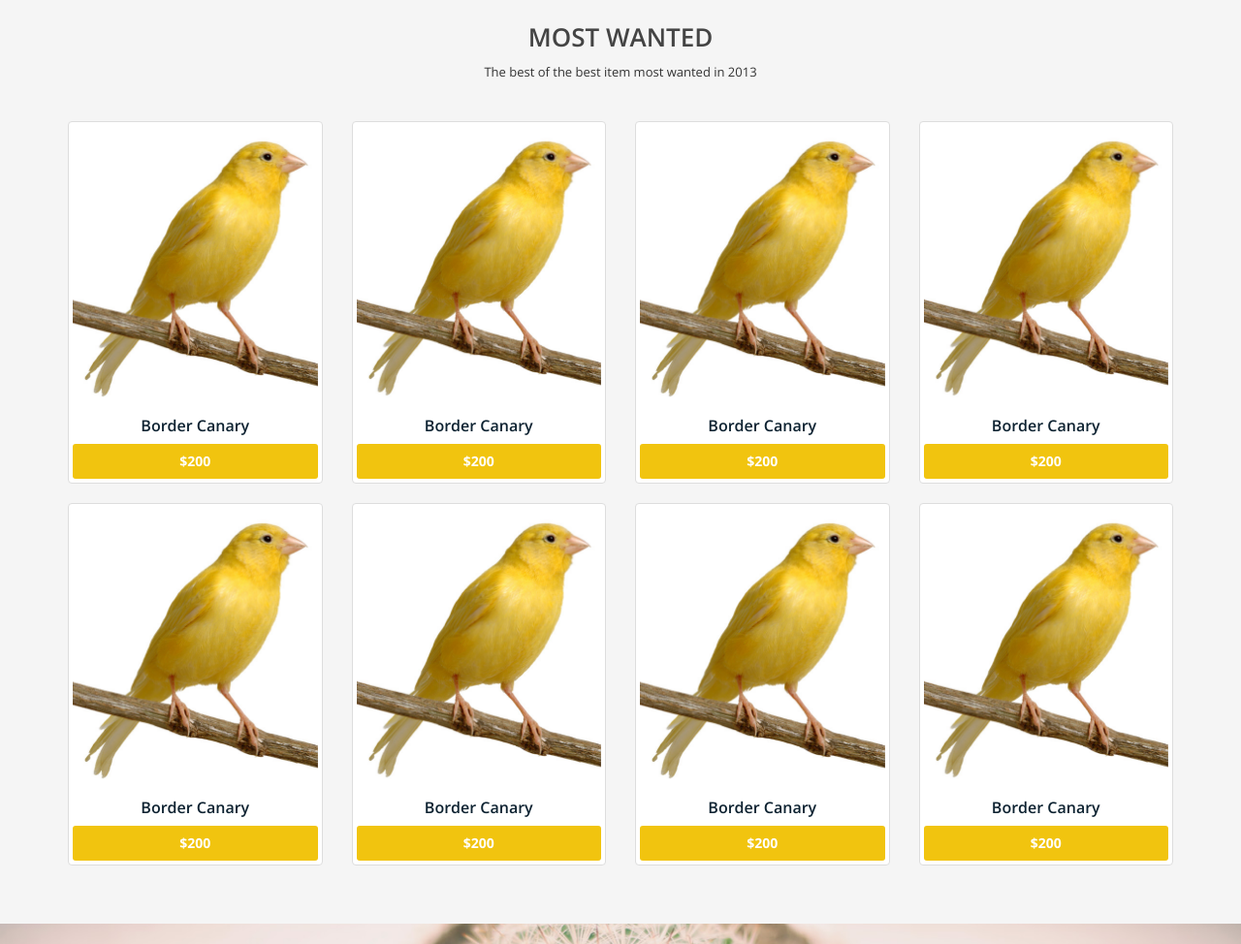
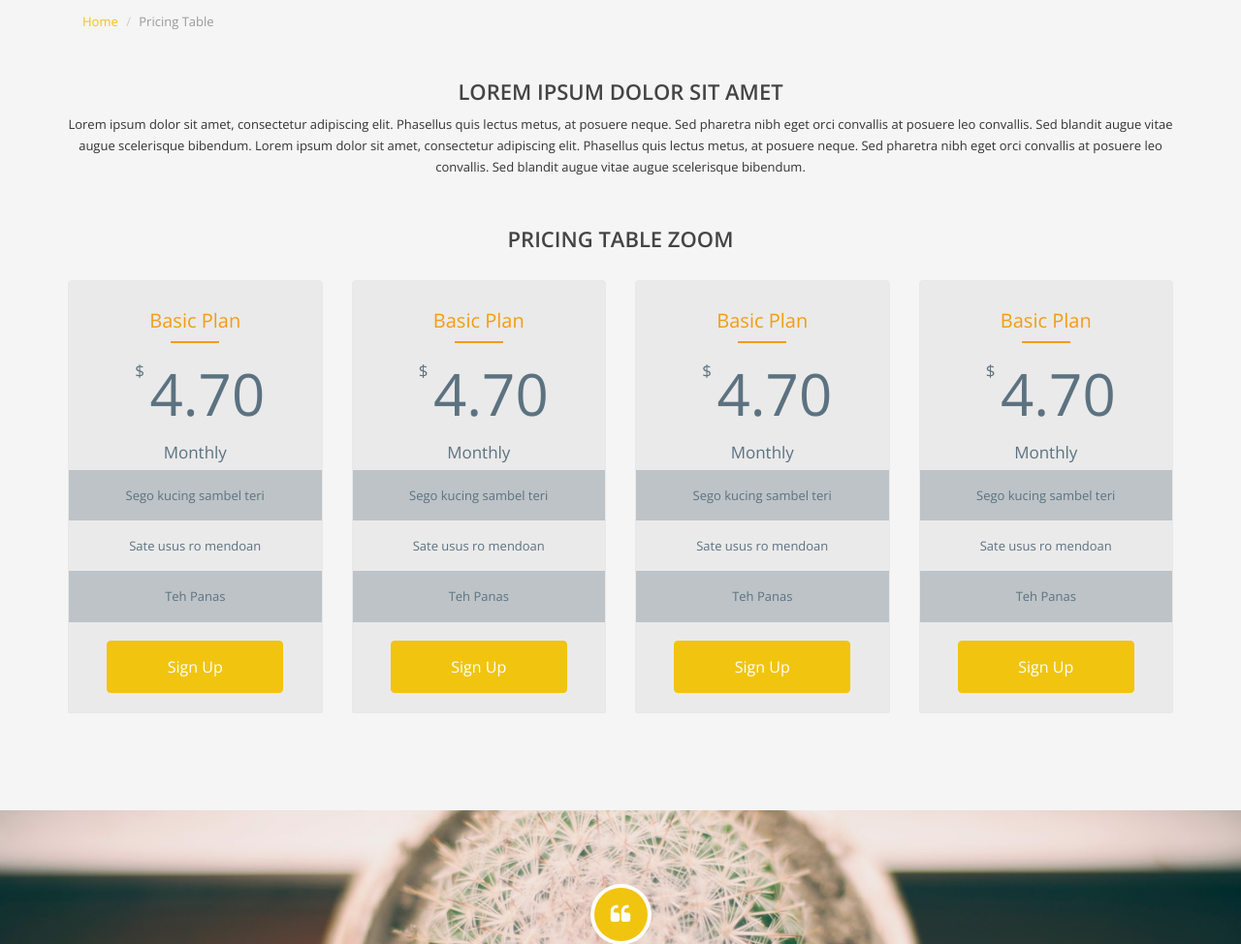
Before and after one commit to Mooonyose/MANGOTemplate, a plain HTML site: page index.html in a window 1280 px wide. Shown: the part 1128-2102 px from the top of the page at 97% size. Drawn offline with nearby package versions, Linux system fonts and the light colour scheme; some packages are replaced by stand-ins of ours.

Commit message:
Changed homepage to include price.  Also updated navbar

```diff
--- a/css/style.css
+++ b/css/style.css
@@ -2299,6 +2299,7 @@ blockquote {
 	padding: 30px 0;
 	text-align: center;
 	color: #ffffff;
+	float: left;
 }
 
 #footer h3{
--- a/index.html
+++ b/index.html
@@ -37,14 +37,14 @@
             <span class="icon-bar"></span>
             <span class="icon-bar"></span>
           </button>
-          <a class="navbar-brand visible-xs" href="#">Dodolan Manuk</a>
+          <a class="navbar-brand visible-xs" href="#">Consult Mango</a>
         </div>
 
         <!-- Collect the nav links, forms, and other content for toggling -->
         <div class="collapse navbar-collapse" id="bs-example-navbar-collapse-1">
 			<a href="#" class="logo visible-lg visible-md"><img src="img/logo.jpg" alt="dodolan manuk responsive catalog themes"></a>
 			<div id="brand" class="visible-lg visible-md">&nbsp;</div>
-			<ul class="nav navbar-nav nav-right">
+			<ul class="nav navbar-nav nav-left">
 			  <li class="active"><a href="index.html">Home  </a></li>
 			  <li><a href="about.html">About</a></li>
 			  <li class="dropdown">
@@ -53,6 +53,10 @@
 			  <li class="dropdown">
 				<a href="contact.html">Contact</a>
 			  </li>
+			</ul>
+
+			<ul class="nav navbar-nav nav-right">
+			  <li><a href=#>Login</a></li>
 			</ul>
 
         </div><!-- /.navbar-collapse -->
@@ -163,103 +167,76 @@
 	</div>
 	<!-- end:featured -->
 
-	<!-- begin:catalogue -->
-	<div id="catalogue">
+<!-- begin:pricing -->
+	<div class="page-content contact">
 		<div class="container">
 			<div class="row">
 				<div class="col-md-12">
-					<div class="heading-title">
-						<h2>Most Wanted</h2>
-						<p>The best of the best item most wanted in 2013</p>
-					</div>
+					<ol class="breadcrumb">
+				      <li><a href="#">Home</a></li>
+				      <li class="active">Pricing Table</li>
+				    </ol>
 				</div>
 			</div>
+
 			<div class="row">
-				<div class="col-md-3 col-sm-4 col-xs-12">
-					<div class="thumbnail">
-					  <div class="caption-img" style="background: url(img/manuk.jpg);"></div>
-					  <div class="caption-details">
-						<h3>Border Canary</h3>
-						<span class="price">$200</span>
-					  </div>
-					  <a href="detail.html"><div class="caption-link"><i class="fa fa-plus"></i></div></a>
-					</div>
-				</div>
-				<div class="col-md-3 col-sm-4 col-xs-12">
-					<div class="thumbnail">
-					  <div class="caption-img" style="background: url(img/manuk.jpg);"></div>
-					  <div class="caption-details">
-						<h3>Border Canary</h3>
-						<span class="price">$200</span>
-					  </div>
-					  <a href="detail.html"><div class="caption-link"><i class="fa fa-plus"></i></div></a>
-					</div>
-				</div>
-				<div class="col-md-3 col-sm-4 col-xs-12">
-					<div class="thumbnail">
-					  <div class="caption-img" style="background: url(img/manuk.jpg);"></div>
-					  <div class="caption-details">
-						<h3>Border Canary</h3>
-						<span class="price">$200</span>
-					  </div>
-					  <a href="detail.html"><div class="caption-link"><i class="fa fa-plus"></i></div></a>
-					</div>
-				</div>
-				<div class="col-md-3 col-sm-4 col-xs-12">
-					<div class="thumbnail">
-					  <div class="caption-img" style="background: url(img/manuk.jpg);"></div>
-					  <div class="caption-details">
-						<h3>Border Canary</h3>
-						<span class="price">$200</span>
-					  </div>
-					  <a href="detail.html"><div class="caption-link"><i class="fa fa-plus"></i></div></a>
-					</div>
-				</div>
-				<div class="col-md-3 col-sm-4 col-xs-12">
-					<div class="thumbnail">
-					  <div class="caption-img" style="background: url(img/manuk.jpg);"></div>
-					  <div class="caption-details">
-						<h3>Border Canary</h3>
-						<span class="price">$200</span>
-					  </div>
-					  <a href="detail.html"><div class="caption-link"><i class="fa fa-plus"></i></div></a>
-					</div>
-				</div>
-				<div class="col-md-3 col-sm-4 col-xs-12">
-					<div class="thumbnail">
-					  <div class="caption-img" style="background: url(img/manuk.jpg);"></div>
-					  <div class="caption-details">
-						<h3>Border Canary</h3>
-						<span class="price">$200</span>
-					  </div>
-					  <a href="detail.html"><div class="caption-link"><i class="fa fa-plus"></i></div></a>
-					</div>
-				</div>
-				<div class="col-md-3 col-sm-4 col-xs-12">
-					<div class="thumbnail">
-					  <div class="caption-img" style="background: url(img/manuk.jpg);"></div>
-					  <div class="caption-details">
-						<h3>Border Canary</h3>
-						<span class="price">$200</span>
-					  </div>
-					  <a href="detail.html"><div class="caption-link"><i class="fa fa-plus"></i></div></a>
-					</div>
-				</div>
-				<div class="col-md-3 col-sm-4 col-xs-12">
-					<div class="thumbnail">
-					  <div class="caption-img" style="background: url(img/manuk.jpg);"></div>
-					  <div class="caption-details">
-						<h3>Border Canary</h3>
-						<span class="price">$200</span>
-					  </div>
-					  <a href="detail.html"><div class="caption-link"><i class="fa fa-plus"></i></div></a>
-					</div>
+				<div class="col-md-12 text-center">
+					<h3>Lorem ipsum dolor sit amet</h3>
+					<p>Lorem ipsum dolor sit amet, consectetur adipiscing elit. Phasellus quis lectus metus, at posuere neque. Sed pharetra nibh eget orci convallis at posuere leo convallis. Sed blandit augue vitae augue scelerisque bibendum. Lorem ipsum dolor sit amet, consectetur adipiscing elit. Phasellus quis lectus metus, at posuere neque. Sed pharetra nibh eget orci convallis at posuere leo convallis. Sed blandit augue vitae augue scelerisque bibendum.</p>
 				</div>
 			</div>
+
+			<div class="row padd20-top-btm">
+				<div class="col-md-12 text-center">
+					<h3>pricing table ZOOM</h3>
+				</div>
+			</div>
+
+			<div class="row">
+				<div class="col-md-3 col-sm-6 col-xs-12 pricing-table">
+		            <ul class="list-unstyled">
+		              <li class="head">Basic Plan</li>
+		              <li class="price"><sup>$</sup> 4.70 <p>Monthly</p><p></p></li>
+		              <li>Sego kucing sambel teri</li>
+		              <li>Sate usus ro mendoan</li>
+		              <li>Teh Panas</li>
+		              <li class="foot"><a href="#" class="btn btn-warning btn-larges">Sign Up</a></li>
+		            </ul>
+		        </div>
+				<div class="col-md-3 col-sm-6 col-xs-12 pricing-table">
+		            <ul class="list-unstyled">
+		              <li class="head">Basic Plan</li>
+		              <li class="price"><sup>$</sup> 4.70 <p>Monthly</p><p></p></li>
+		              <li>Sego kucing sambel teri</li>
+		              <li>Sate usus ro mendoan</li>
+		              <li>Teh Panas</li>
+		              <li class="foot"><a href="#" class="btn btn-warning btn-larges">Sign Up</a></li>
+		            </ul>
+		        </div>
+				<div class="col-md-3 col-sm-6 col-xs-12 pricing-table">
+		            <ul class="list-unstyled">
+		              <li class="head">Basic Plan</li>
+		              <li class="price"><sup>$</sup> 4.70 <p>Monthly</p><p></p></li>
+		              <li>Sego kucing sambel teri</li>
+		              <li>Sate usus ro mendoan</li>
+		              <li>Teh Panas</li>
+		              <li class="foot"><a href="#" class="btn btn-warning btn-larges">Sign Up</a></li>
+		            </ul>
+		        </div>
+				<div class="col-md-3 col-sm-6 col-xs-12 pricing-table">
+		            <ul class="list-unstyled">
+		              <li class="head">Basic Plan</li>
+		              <li class="price"><sup>$</sup> 4.70 <p>Monthly</p><p></p></li>
+		              <li>Sego kucing sambel teri</li>
+		              <li>Sate usus ro mendoan</li>
+		              <li>Teh Panas</li>
+		              <li class="foot"><a href="#" class="btn btn-warning btn-larges">Sign Up</a></li>
+		            </ul>
+		        </div>
+			</div>
 		</div>
-	</div>
-	<!-- end:catalogue -->
-
+	<!-- end:pricing -->
+		<div id = "catalogue" > </div>
 	<!-- begin:testimoni -->
 	<div id="testimoni">
 		<div class="container">
```
Also changed, not shown: 1 other file.
